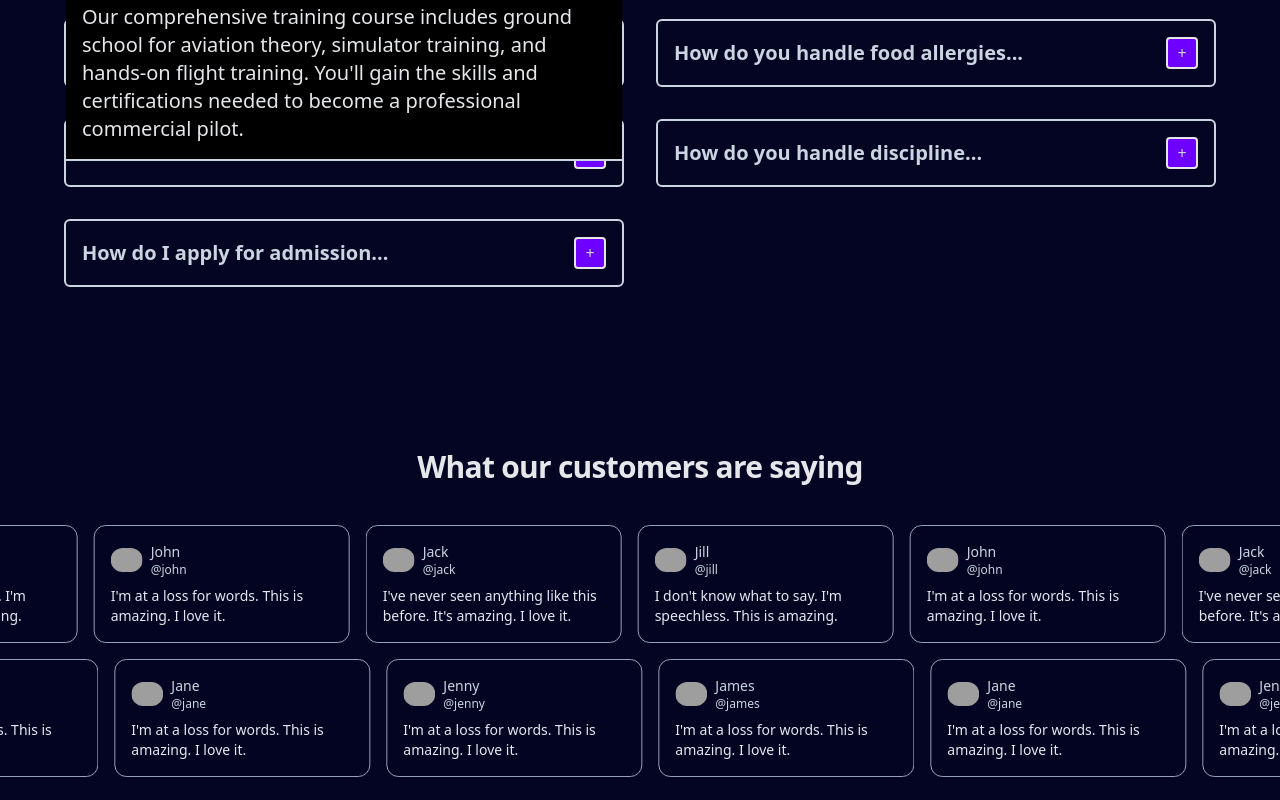
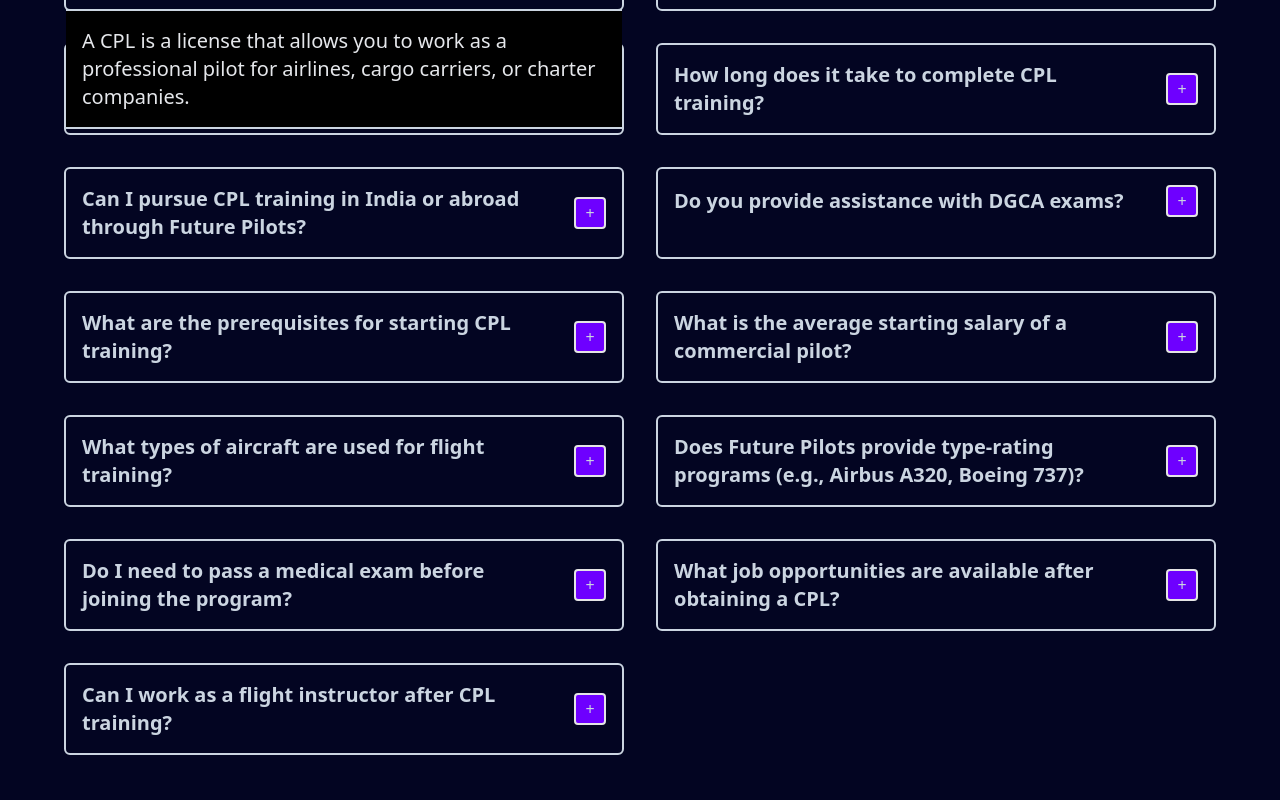
Before and after one commit to rohit21755/senaxus_latest, a Next.js app: page / in a window 1280 px wide. Shown: the part 7080-7880 px from the top of the page. Built offline with nearby package versions, Linux system fonts and the light colour scheme; grey boxes are pictures that could not be loaded.

Commit message:
faq and reviews updated

```diff
--- a/src/app/contact/page.tsx
+++ b/src/app/contact/page.tsx
@@ -9,9 +9,7 @@
                             <h1 className="text-4xl sm:text-5xl text-slate-200  font-extrabold tracking-tight">
                                 Get in touch
                             </h1>
-                            <p className="text-lg sm:text-2xl font-medium text-gray-600  mt-2">
-                                Fill in the form to start a conversation
-                            </p>
+
 
                             <div className="flex items-center mt-8 text-gray-600 ">
                                 {/* Placeholder for additional address or information */}
--- a/src/components/home/Faq.tsx
+++ b/src/components/home/Faq.tsx
@@ -6,13 +6,19 @@
   const [loadedItems, setLoadedItems] = useState<number[]>([]); // Track loaded items for animation
 
   const faqs = [
-    { id: 1, title: "About the course", content: "Our comprehensive training course includes ground school for aviation theory, simulator training, and hands-on flight training. You'll gain the skills and certifications needed to become a professional commercial pilot." },
-    { id: 2, title: "About the training", content: "The training combines classroom instruction, advanced simulators, and real flight experience, ensuring you develop the technical skills, decision-making abilities, and confidence required for a successful aviation career." },
-    { id: 3, title: "What extracurricular activities...", content: "We offer a wide range of extracurricular activities including sports, arts, music, and academic clubs." },
-    { id: 4, title: "How do you handle food allergies...", content: "We maintain a detailed record of all student allergies and dietary requirements, ensuring safe meal preparation and service." },
-    { id: 5, title: "What is the teacher-to-student...", content: "We maintain small class sizes to ensure individual attention for each student." },
-    { id: 6, title: "How do you handle discipline...", content: "We use positive reinforcement techniques and maintain clear communication with parents." },
-    { id: 7, title: "How do I apply for admission...", content: "The admission process involves filling out an application form and scheduling an interview." },
+    { id: 1, title: "What is a CPL (Commercial Pilot License)?", content: "A CPL is a license that allows you to work as a professional pilot for airlines, cargo carriers, or charter companies." },
+    { id: 2, title: "What are the eligibility criteria for enrolling in a CPL program?", content: "You must be at least 18 years old, have completed 10+2 with Physics and Mathematics, and pass a Class 1 medical exam." },
+    { id: 3, title: "What is the total cost of obtaining a CPL?", content: "The cost ranges from ₹35-45 lakhs, depending on the training location and additional certifications." },
+    { id: 4, title: "How long does it take to complete CPL training?", content: "CPL training typically takes 12-18 months, depending on weather conditions and student progress." },
+    { id: 5, title: "Can I pursue CPL training in India or abroad through Future Pilots?", content: "Yes, we offer training options in both India and internationally recognized aviation schools." },
+    { id: 6, title: "Do you provide assistance with DGCA exams?", content: "Yes, we provide ground classes and materials to prepare for DGCA theory exams." },
+    { id: 7, title: "What are the prerequisites for starting CPL training?", content: "You must meet the medical, educational, and age requirements, and have a valid passport for international training." },
+    { id: 8, title: "What is the average starting salary of a commercial pilot?", content: "A fresh pilot in India can earn ₹2-5 lakhs per month, depending on the airline." },
+    { id: 9, title: "What types of aircraft are used for flight training?", content: "Training typically involves single-engine and multi-engine aircraft like Cessna 172 and Piper Seneca." },
+    { id: 10, title: "Does Future Pilots provide type-rating programs (e.g., Airbus A320, Boeing 737)?", content: "Yes, we offer type-rating programs for popular aircraft models after CPL completion." },
+    { id: 11, title: "Do I need to pass a medical exam before joining the program?", content: "Yes, a Class 1 medical exam certified by DGCA-approved doctors is mandatory." },
+    { id: 12, title: "What job opportunities are available after obtaining a CPL?", content: "You can work as a commercial pilot, flight instructor, or in charter services, with further options in airlines post-type rating." },
+    { id: 13, title: "Can I work as a flight instructor after CPL training?", content: "Yes, completing additional instructor training allows you to work as a flight instructor." },
   ];
 
   const toggleItem = (id: number) => {
--- a/src/components/home/TestimonialSlider.tsx
+++ b/src/components/home/TestimonialSlider.tsx
@@ -3,39 +3,45 @@
 
 const reviews = [
   {
-    name: "Jack",
-    username: "@jack",
-    body: "I've never seen anything like this before. It's amazing. I love it.",
+    name: "Rohit Sharma",
+    username: "Ground Classes",
+    body: "The instructors at Future Pilots are fantastic! They explained every DGCA topic in detail and provided excellent study materials. Thanks to them, I cleared all my exams easily and am now starting my flight training.",
     img: "https://avatar.vercel.sh/jack",
   },
   {
-    name: "Jill",
-    username: "@jill",
-    body: "I don't know what to say. I'm speechless. This is amazing.",
+    name: " Aarav Mehta",
+    username: "Flight Training",
+    body: "Flying my first solo was a life-changing experience, and Future Pilots made it possible. The experienced instructors and advanced aircraft gave me the confidence to excel in every lesson. Highly recommend their program!",
     img: "https://avatar.vercel.sh/jill",
   },
   {
-    name: "John",
-    username: "@john",
-    body: "I'm at a loss for words. This is amazing. I love it.",
+    name: "Nisha Kapoor",
+    username: "Type Rating",
+    body: "I completed my Airbus A320 type rating with Future Pilots, and the training exceeded my expectations. The simulators were state-of-the-art, and the instructors were professionals with years of airline experience.",
     img: "https://avatar.vercel.sh/john",
   },
   {
-    name: "Jane",
-    username: "@jane",
-    body: "I'm at a loss for words. This is amazing. I love it.",
+    name: "Simram Kaur",
+    username: "Ground Classes",
+    body: "The small class sizes at Future Pilots made learning personalized and effective. I could ask questions freely, and the staff was always available to guide me. Their teaching methods are the best!",
     img: "https://avatar.vercel.sh/jane",
   },
   {
-    name: "Jenny",
-    username: "@jenny",
-    body: "I'm at a loss for words. This is amazing. I love it.",
+    name: "Aditya Gupta",
+    username: "Flight Training",
+    body: "The training environment at Future Pilots is outstanding. With highly qualified instructors and well-maintained aircraft, every flying hour felt safe and productive. I’m now working towards my multi-engine endorsement",
     img: "https://avatar.vercel.sh/jenny",
   },
   {
-    name: "James",
-    username: "@james",
-    body: "I'm at a loss for words. This is amazing. I love it.",
+    name: "kartik Iyer",
+    username: "Type Rating",
+    body: "Getting my Boeing 737 type rating at Future Pilots was one of the best decisions I’ve made. The trainers focused on real-world scenarios, making me confident and prepared for airline interviews.",
+    img: "https://avatar.vercel.sh/james",
+  },
+  {
+    name: "Priya Naie",
+    username: "Overall Experience",
+    body: `Future Pilots is the perfect blend of professionalism and personalized training. From ground classes to flight training, they supported me at every step. I'm proud to say I’m now a commercial pilot, ready for airline opportunities!`,
     img: "https://avatar.vercel.sh/james",
   },
 ];
```
